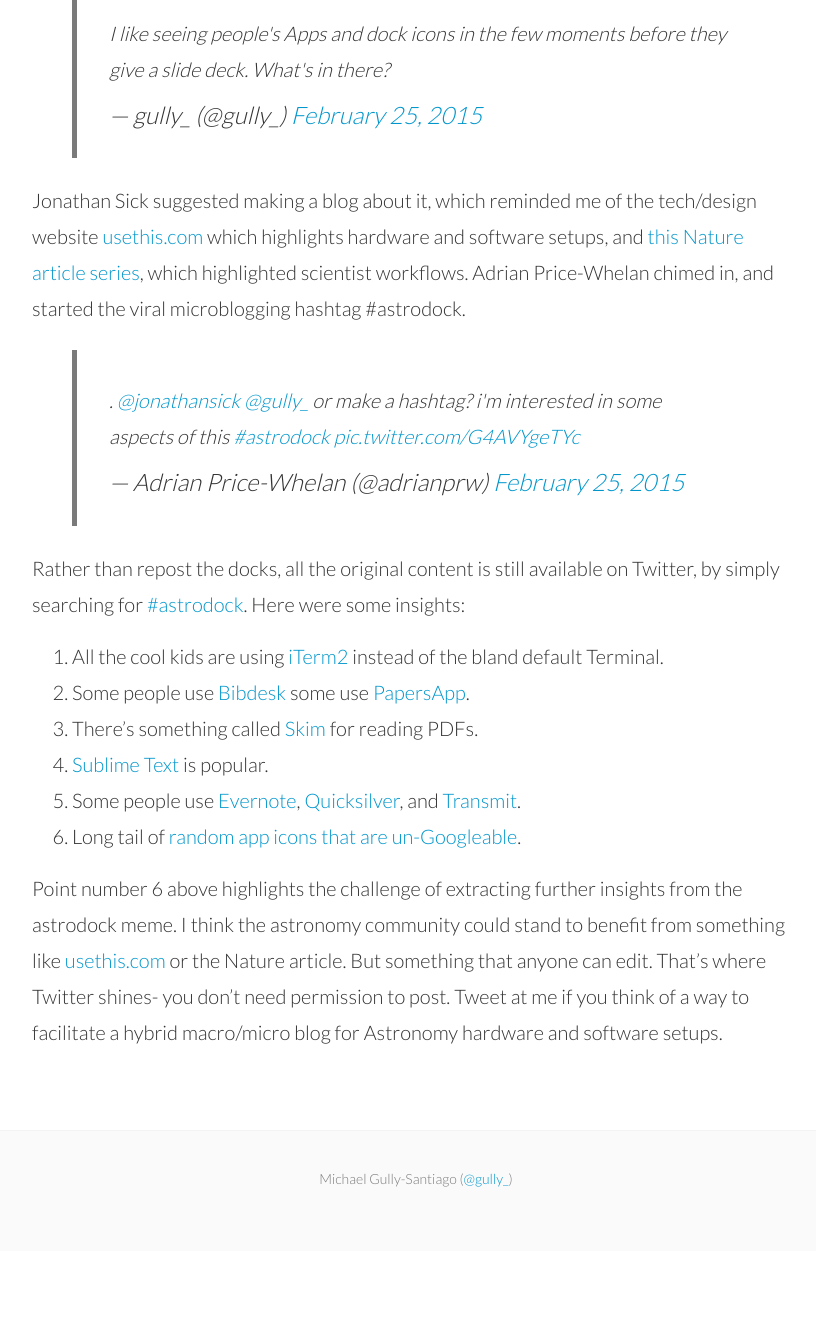
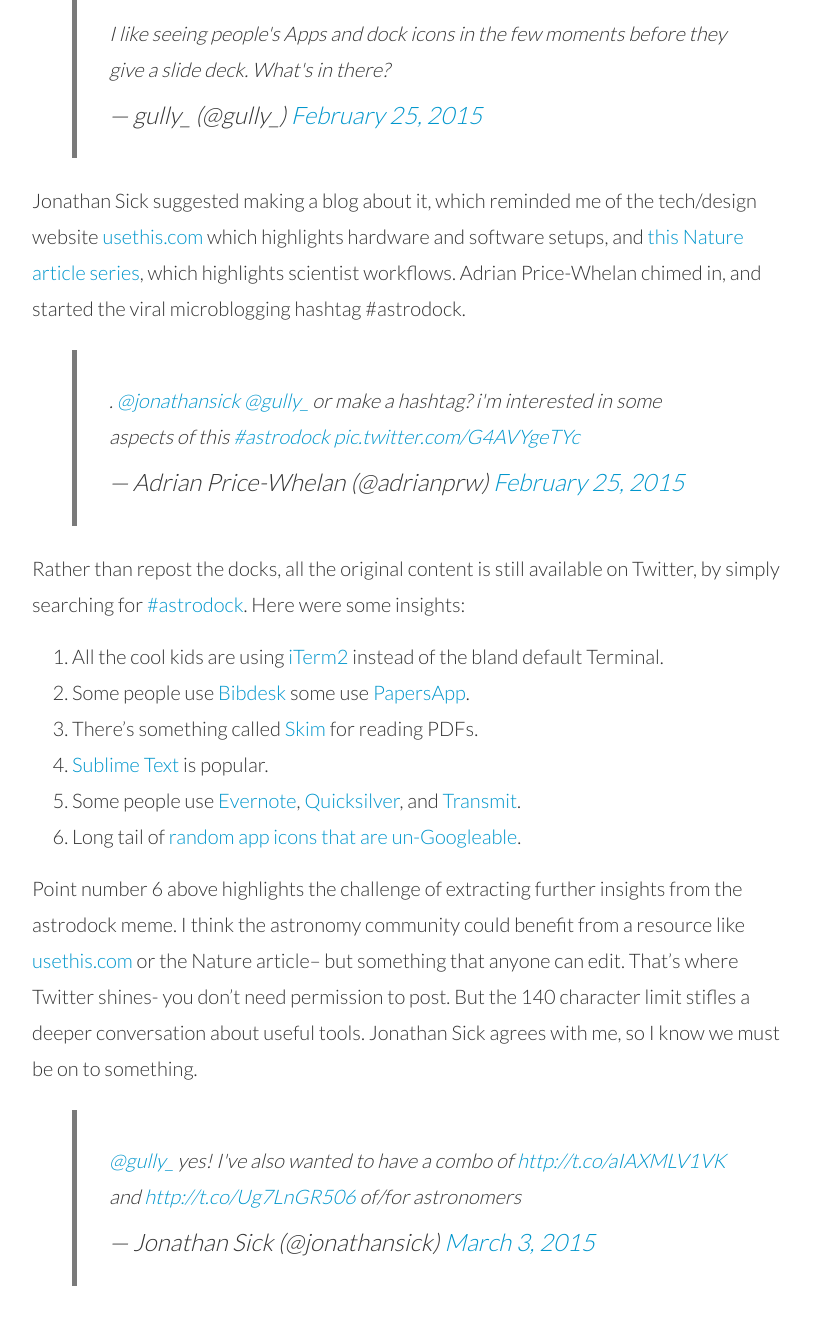
Before and after one commit to gully/gully.github.io, a Jekyll site: the page built from _posts/2015-03-02-astrodock-viral-twitter.md, in a window 1280 px wide and 1400 px high, scrolled down 745 px. Shown: the top 1325 px of the window, without its empty margins (224-1040 px from the left). Built offline with Jekyll 4.4.1, drawn with Linux system fonts in a browser that asks for light colours; Markdown is read by kramdown in place of the engine named in the settings; comment, search, counter and statistics services are not loaded; before the commit the page ends 1996 px from its top, so only the background shows below that; some of the changed text lies outside the part shown.

Commit message:
a few updates to the astrodock post

```diff
--- a/_posts/2015-03-02-astrodock-viral-twitter.md
+++ b/_posts/2015-03-02-astrodock-viral-twitter.md
@@ -2,7 +2,7 @@
 layout:     post
 title:      astrodock is a viral Twitter meme
 date:       2015-03-02 19:00:00
-summary:    Last Wednesday night I inadvertantly catalyzed a viral Twitter meme.  I had just seen a talk, and in the few moments before the presenter fired up his Keynote presentation, his idle Desktop caught my attention.  Lined along the bottom was the familiar OSX Dock- that colorful destination for our most-used applications.  He had so many different icons I had never seen before.  I realized that this practice had become something I look forward to when I go to presentations.  So, naturally, I tweeted about it, and \#astrodock was conceived, and subsequently born.
+summary:    astrodock is a viral Twitter meme, in which astronomers take screenshots of their OSX and Linux dock icons to share their preferences of software tools.  Last Wednesday night one of my harmless tweets inadvertantly catalyzed this meme.  The meme drew attention to the challenge of staying current with technology in the constantly evolving scientific software ecosystem.  There is an opportunity for a grassroots resource that informs scientists of the software preferences in their domain.
 ---
 
 Last Wednesday night I inadvertantly catalyzed a viral Twitter meme.  I had just seen a talk, and in the few moments before the presenter fired up his Keynote presentation, his idle Desktop caught my attention.  Lined along the bottom was the familiar OSX Dock- that colorful destination for our most-used applications.  He had so many different icons I had never seen before.  I realized that this practice had become something I look forward to when I go to presentations.  So, naturally, I tweeted about it.
@@ -10,7 +10,7 @@ Last Wednesday night I inadvertantly catalyzed a viral Twitter meme.  I had just
 <blockquote class="twitter-tweet" lang="en"><p>I like seeing people&#39;s Apps and dock icons in the few moments before they give a slide deck. What&#39;s in there?</p>&mdash; gully_ (@gully_) <a href="https://twitter.com/gully_/status/570411392282562560">February 25, 2015</a></blockquote>
 <script async src="//platform.twitter.com/widgets.js" charset="utf-8"></script>
 
-Jonathan Sick suggested making a blog about it, which reminded me of the tech/design website [usethis.com](http://usesthis.com/) which highlights hardware and software setups, and [this Nature article series](http://www.nature.com/news/my-digital-toolbox-nuclear-engineer-katy-huff-on-version-control-systems-1.16014), which highlighted scientist workflows.  Adrian Price-Whelan chimed in, and started the viral microblogging hashtag #astrodock.
+Jonathan Sick suggested making a blog about it, which reminded me of the tech/design website [usethis.com](http://usesthis.com/) which highlights hardware and software setups, and [this Nature article series](http://www.nature.com/news/my-digital-toolbox-nuclear-engineer-katy-huff-on-version-control-systems-1.16014), which highlights scientist workflows.  Adrian Price-Whelan chimed in, and started the viral microblogging hashtag #astrodock.
 
 <blockquote class="twitter-tweet" lang="en"><p>. <a href="https://twitter.com/jonathansick">@jonathansick</a> <a href="https://twitter.com/gully_">@gully_</a> or make a hashtag? i&#39;m interested in some aspects of this <a href="https://twitter.com/hashtag/astrodock?src=hash">#astrodock</a> <a href="http://t.co/G4AVYgeTYc">pic.twitter.com/G4AVYgeTYc</a></p>&mdash; Adrian Price-Whelan (@adrianprw) <a href="https://twitter.com/adrianprw/status/570616548693577729">February 25, 2015</a></blockquote>
 <script async src="//platform.twitter.com/widgets.js" charset="utf-8"></script>
@@ -26,4 +26,7 @@ Rather than repost the docks, all the original content is still available on Twi
 5. Some people use [Evernote](https://evernote.com/), [Quicksilver](http://qsapp.com/), and [Transmit](http://panic.com/transmit/).
 6. Long tail of [random app icons that are un-Googleable](https://twitter.com/karinsandstrom/status/570720285659246592).
 
-Point number 6 above highlights the challenge of extracting further insights from the astrodock meme.  I think the astronomy community could stand to benefit from something like [usethis.com](http://usesthis.com/) or the Nature article.  But something that anyone can edit.  That's where Twitter shines- you don't need permission to post.  Tweet at me if you think of a way to facilitate a hybrid macro/micro blog for Astronomy hardware and software setups.
+Point number 6 above highlights the challenge of extracting further insights from the astrodock meme.  I think the astronomy community could benefit from a resource like [usethis.com](http://usesthis.com/) or the Nature article-- but something that anyone can edit.  That's where Twitter shines- you don't need permission to post.  But the 140 character limit stifles a deeper conversation about useful tools.  Jonathan Sick agrees with me, so I know we must be on to something.
+
+<blockquote class="twitter-tweet" lang="en"><p><a href="https://twitter.com/gully_">@gully_</a> yes! I&#39;ve also wanted to have a combo of <a href="http://t.co/aIAXMLV1VK">http://t.co/aIAXMLV1VK</a> and <a href="http://t.co/Ug7LnGR506">http://t.co/Ug7LnGR506</a> of/for astronomers</p>&mdash; Jonathan Sick (@jonathansick) <a href="https://twitter.com/jonathansick/status/572567040072007680">March 3, 2015</a></blockquote>
+<script async src="//platform.twitter.com/widgets.js" charset="utf-8"></script>
```
